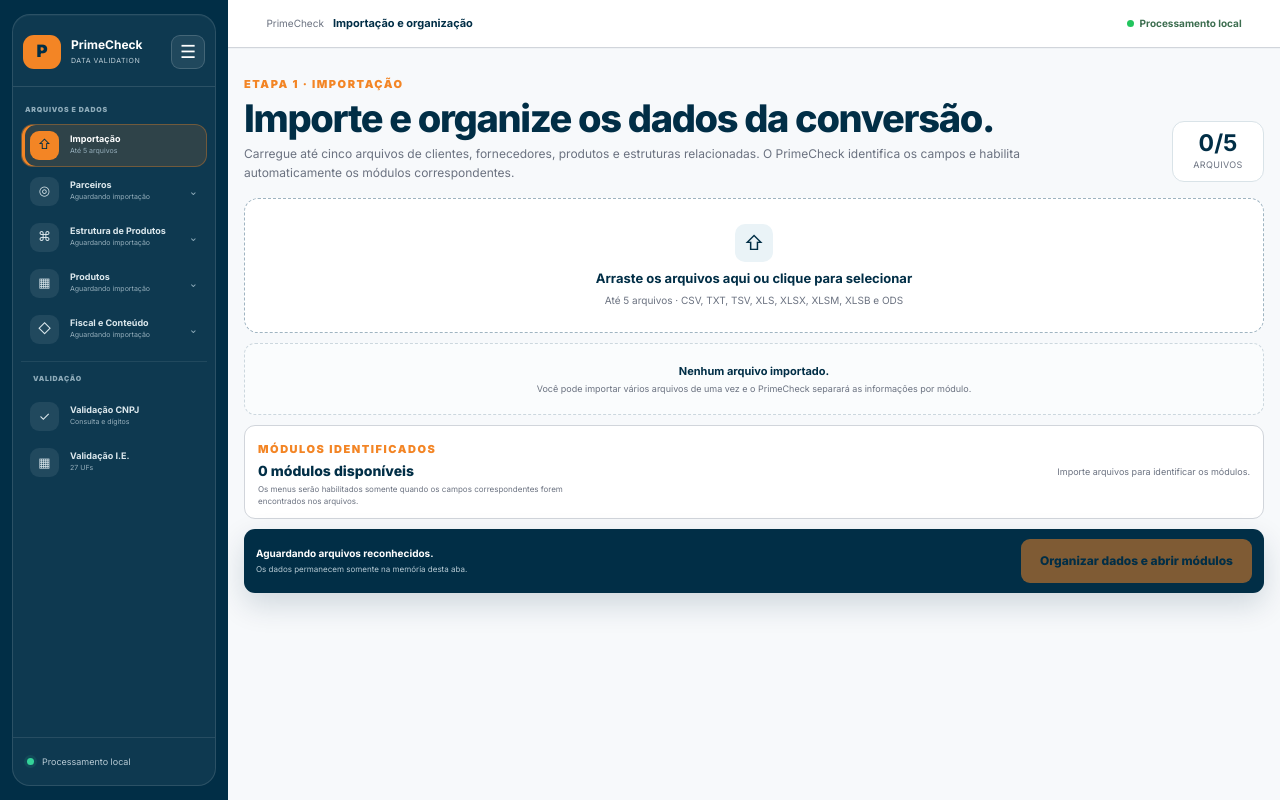
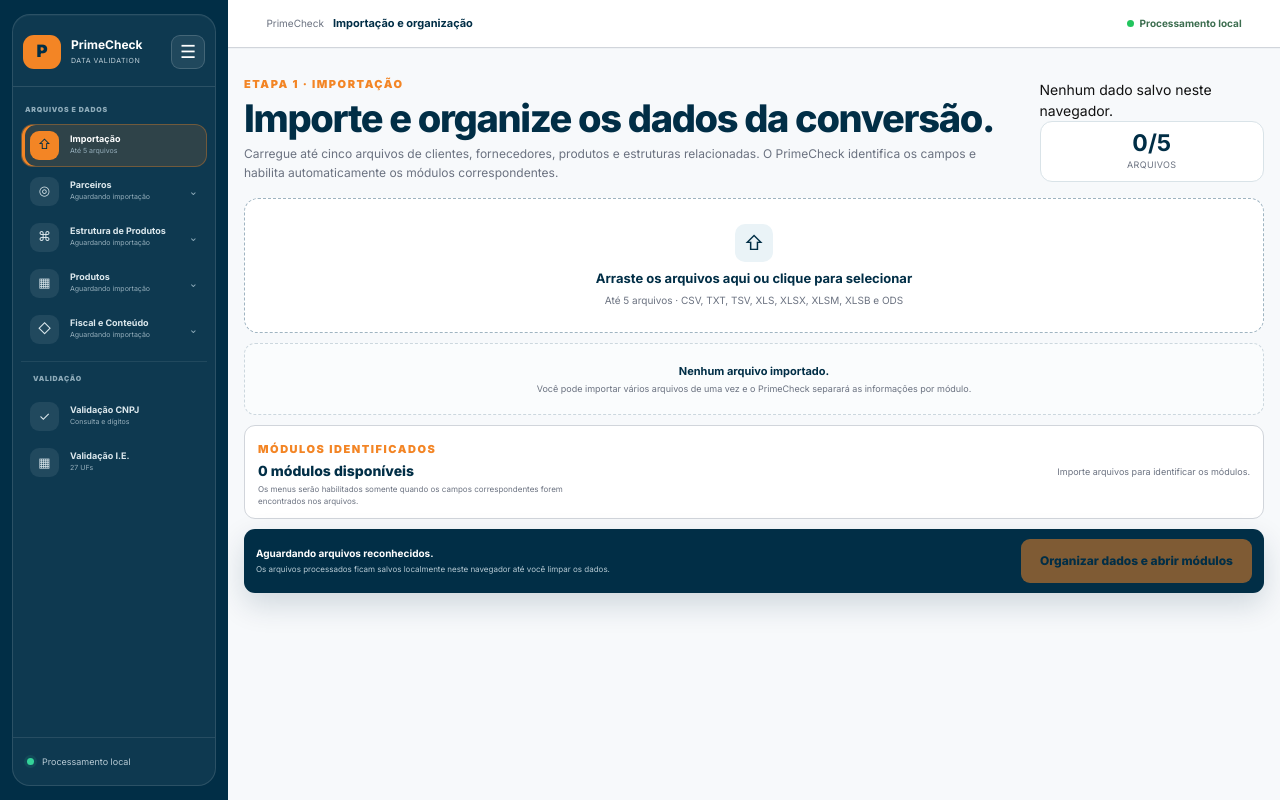
Before and after one commit to marcoantunes171989/PrimeCheck, a React (Vite) app: page / in a window 1280 px wide. Built offline with nearby package versions, Linux system fonts and the light colour scheme.

Commit message:
ux: mostrar persistência local e permitir limpar importações

```diff
--- a/src/pages/WorkspaceImportPage.tsx
+++ b/src/pages/WorkspaceImportPage.tsx
@@ -9,10 +9,16 @@ export default function WorkspaceImportPage({
   files,
   onFilesChange,
   onContinue,
+  onClear,
+  restoring = false,
+  storageMessage = '',
 }: {
   files: ImportedFile[]
   onFilesChange: (files: ImportedFile[]) => void
   onContinue: () => void
+  onClear: () => void
+  restoring?: boolean
+  storageMessage?: string
 }) {
   const inputRef = useRef<HTMLInputElement>(null)
   const [dragging, setDragging] = useState(false)
@@ -87,9 +93,15 @@ export default function WorkspaceImportPage({
             O PrimeCheck identifica os campos e habilita automaticamente os módulos correspondentes.
           </p>
         </div>
+        <div className="workspace-import-hero-actions">
+          <div className="workspace-storage-state">
+            <i />
+            <span>{storageMessage || 'Persistência local neste navegador.'}</span>
+          </div>
           <div className="workspace-import-counter">
             <strong>{physicalFiles.length}/{MAX_FILES}</strong>
             <span>arquivos</span>
+          </div>
         </div>
       </section>
 
@@ -193,17 +205,28 @@ export default function WorkspaceImportPage({
       <div className="workspace-import-action">
         <div>
           <strong>{matches.length ? 'Dados prontos para organização.' : 'Aguardando arquivos reconhecidos.'}</strong>
-          <span>Os dados permanecem somente na memória desta aba.</span>
+          <span>Os arquivos processados ficam salvos localmente neste navegador até você limpar os dados.</span>
         </div>
+        <div className="workspace-import-action-buttons">
+          {files.length > 0 && (
             <button
               type="button"
-          className="button primary large"
-          disabled={!files.length || !matches.length || busy}
+              className="button workspace-clear-button"
+              onClick={onClear}
+            >
+              Limpar dados importados
+            </button>
+          )}
+          <button
+            type="button"
+            className="button primary large workspace-organize-button"
+            disabled={!files.length || !matches.length || busy || restoring}
             onClick={onContinue}
           >
             Organizar dados e abrir módulos
           </button>
         </div>
+      </div>
     </main>
   )
 }
```
Lines whose indentation alone changed are shown as unchanged.
